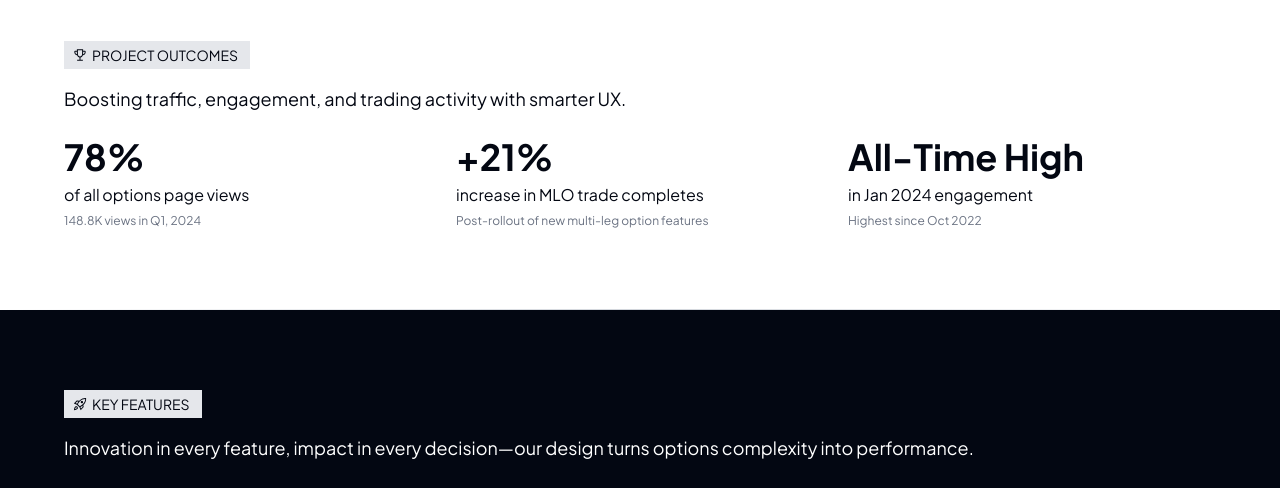
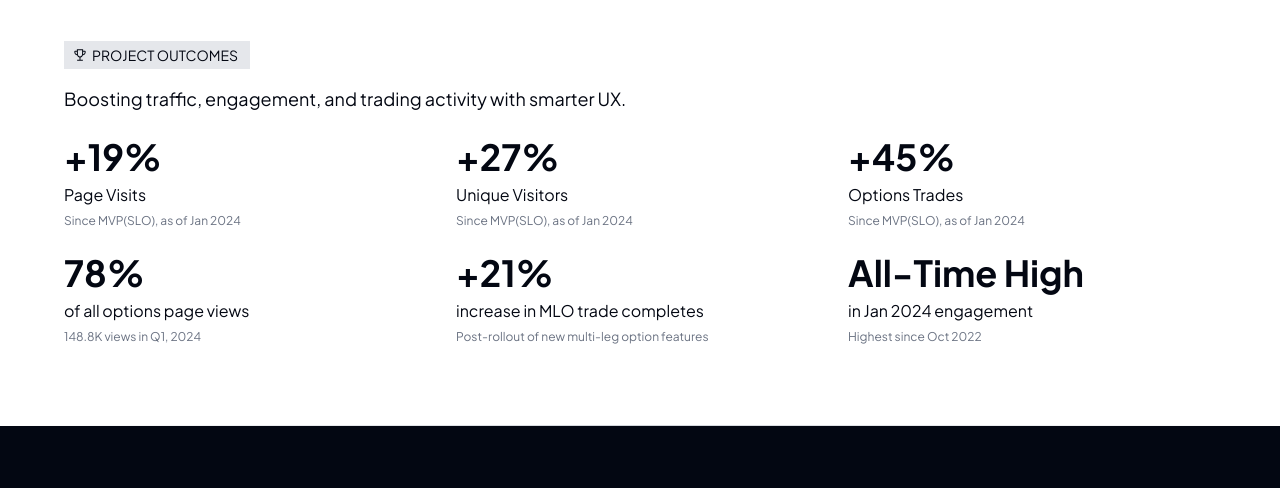
Before and after one commit to lydia9302/web, a website: page pf-2.html in a window 1280 px wide. Shown: the part 2020-2508 px from the top of the page. Drawn offline with Linux system fonts and the light colour scheme.

Commit message:
pf-2 (options) Project outcome added

```diff
--- a/pf-2.html
+++ b/pf-2.html
@@ -898,6 +898,71 @@
             >
               <div class="flex flex-col gap-2 items-start justify-start w-full">
                 <div class="flex items-end">
+                  <div class="text-2xl md:text-4xl font-bold">+</div>
+                  <div
+                    class="outcome-number text-2xl md:text-4xl font-bold"
+                    data-target="19"
+                  >
+                    0
+                  </div>
+                  <div class="text-2xl md:text-4xl font-bold">%</div>
+                </div>
+                <div class="leading-5">Page Visits</div>
+              </div>
+              <div class="text-xs text-gray-500">
+                Since MVP(SLO), as of Jan 2024
+              </div>
+            </div>
+            <div
+              class="flex-1 flex flex-col gap-2 items-start justify-start min-w-0"
+            >
+              <div class="flex flex-col gap-2 items-start justify-start w-full">
+                <div class="flex items-end">
+                  <div class="text-2xl md:text-4xl font-bold">+</div>
+                  <div
+                    class="outcome-number text-2xl md:text-4xl font-bold"
+                    data-target="27"
+                  >
+                    0
+                  </div>
+                  <div class="text-2xl md:text-4xl font-bold">%</div>
+                </div>
+                <div class="leading-5">Unique Visitors</div>
+              </div>
+              <div class="text-xs text-gray-500">
+                Since MVP(SLO), as of Jan 2024
+              </div>
+            </div>
+            <div
+              class="flex-1 flex flex-col gap-2 items-start justify-start min-w-0"
+            >
+              <div class="flex flex-col gap-2 items-start justify-start w-full">
+                <div class="flex items-end">
+                  <div class="text-2xl md:text-4xl font-bold">+</div>
+                  <div
+                    class="outcome-number text-2xl md:text-4xl font-bold"
+                    data-target="45"
+                  >
+                    0
+                  </div>
+                  <div class="text-2xl md:text-4xl font-bold">%</div>
+                </div>
+                <div class="leading-5">Options Trades</div>
+              </div>
+              <div class="text-xs text-gray-500">
+                Since MVP(SLO), as of Jan 2024
+              </div>
+            </div>
+          </div>
+
+          <div
+            class="flex md:gap-6 gap-4 items-start justify-start w-full flex-wrap"
+          >
+            <div
+              class="flex-1 flex flex-col gap-2 items-start justify-start min-w-0"
+            >
+              <div class="flex flex-col gap-2 items-start justify-start w-full">
+                <div class="flex items-end">
                   <div
                     class="outcome-number text-2xl md:text-4xl font-bold"
                     data-target="78"
```
